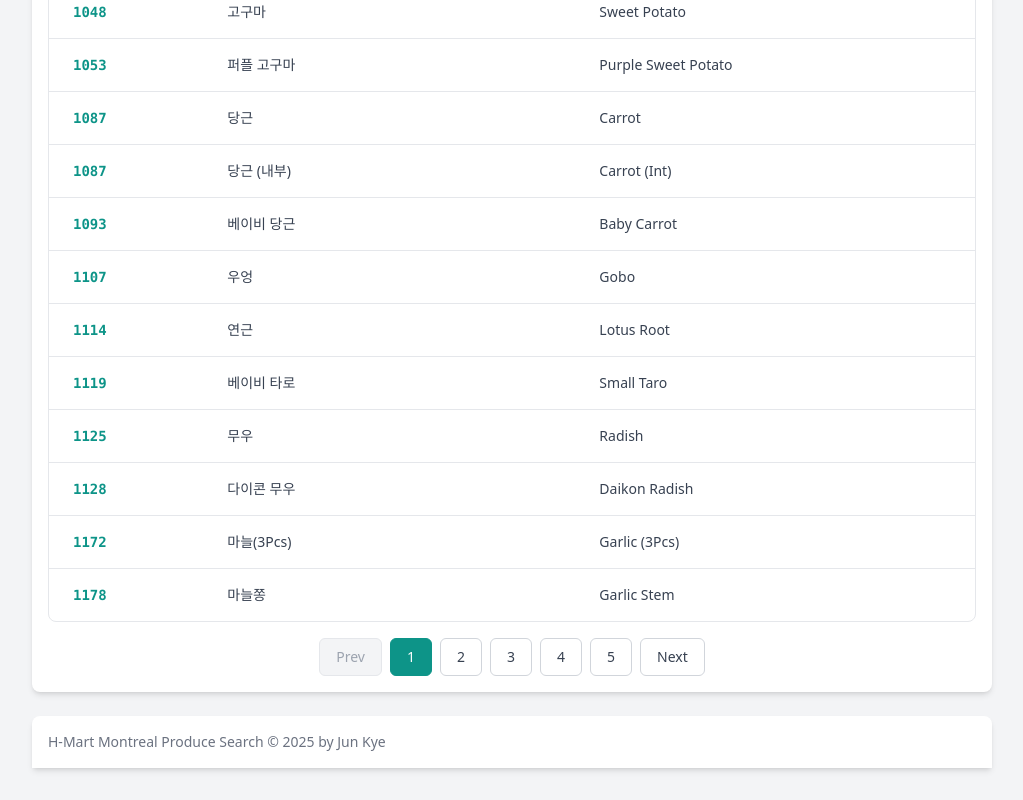
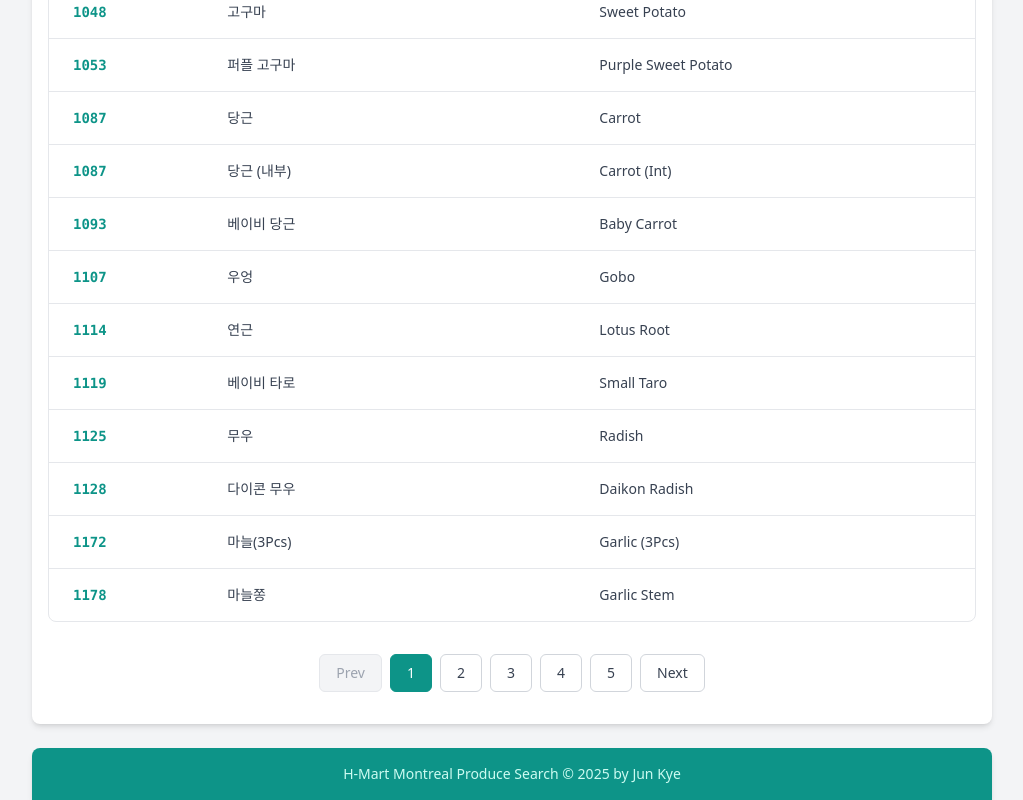
Before and after one commit to itsfreedom/plusearch, a React (Vite) app: page / in a window 1280 px wide. Shown: the part 811-1611 px from the top of the page, without its empty margins (128-1151 px from the left). Built offline with nearby package versions, Linux system fonts and the light colour scheme.

Commit message:
feat: Enhance UI with theme and logo updates
Refactors the UI to incorporate a consistent color theme using teal, improving the visual appeal of the header and footer. Updates the logo path to ensure correct rendering.

```diff
--- a/App.tsx
+++ b/App.tsx
@@ -99,7 +99,7 @@ const App: React.FC = () => {
         <Header />
       </div>
 
-      <main className="max-w-5xl mx-auto w-full flex-grow px-4 sm:px-6 md:px-8 pb-4 sm:pb-6 md:pb-8 space-y-6 mt-6">
+      <main className="max-w-5xl mx-auto w-full flex-grow px-4 sm:px-6 md:px-8 space-y-6 mt-6">
 
         {/* Search Section */}
         <section className="bg-white p-6 rounded-lg shadow-md">
@@ -127,7 +127,7 @@ const App: React.FC = () => {
                 columnVisibility={columnVisibility}
               />
               {totalPages > 1 && (
-                <div className="mt-4">
+                <div className="mt-8 mb-4">
                   <Pagination
                     currentPage={currentPage}
                     totalPages={totalPages}
@@ -145,7 +145,7 @@ const App: React.FC = () => {
         </section>
 
         {/* Footer Section */}
-        <section className="bg-white p-4 rounded-t-lg shadow-md">
+        <section className="bg-teal-600 p-4 shadow-md rounded-t-lg">
             <Footer />
         </section>
 
--- a/components/Footer.tsx
+++ b/components/Footer.tsx
@@ -4,7 +4,7 @@ import React from 'react';
 const Footer: React.FC = () => {
     return (
         <footer>
-            <p className="text-sm text-gray-500">
+            <p className="text-sm text-center text-teal-100">
                 H-Mart Montreal Produce Search © 2025 by Jun Kye
             </p>
         </footer>
--- a/components/Header.tsx
+++ b/components/Header.tsx
@@ -6,7 +6,7 @@ const Header: React.FC = () => {
         <header className="bg-teal-600 text-white p-6 shadow-md rounded-b-lg">
             <div className="flex justify-between items-end">
                 <div className="flex items-end space-x-4">
-                    <img src="/logo.png" alt="H Mart Logo" className="h-8" />
+                    <img src="../logo.png" alt="H Mart Logo" className="h-8" />
                     <span
                         className="text-lg font-bold pb-1"
                         style={{ color: '#DC143C' }}
```
Also changed, not shown: logo-1.png (added).
